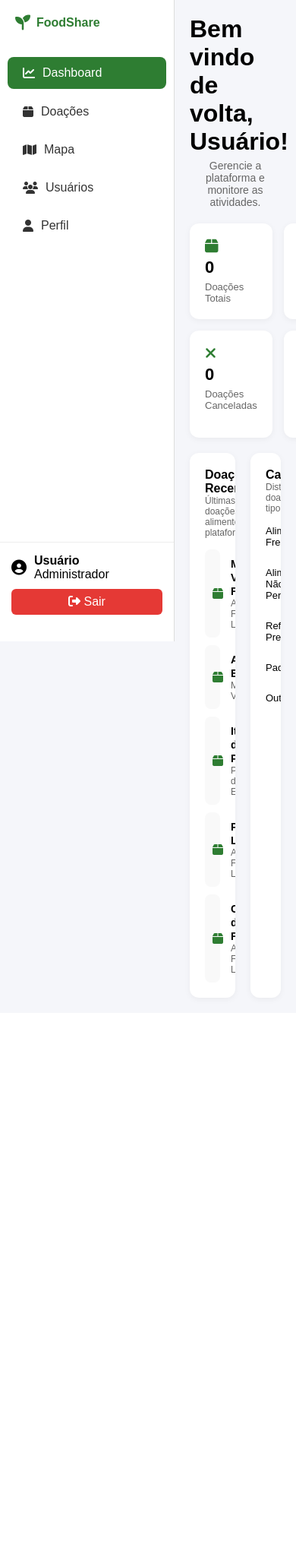
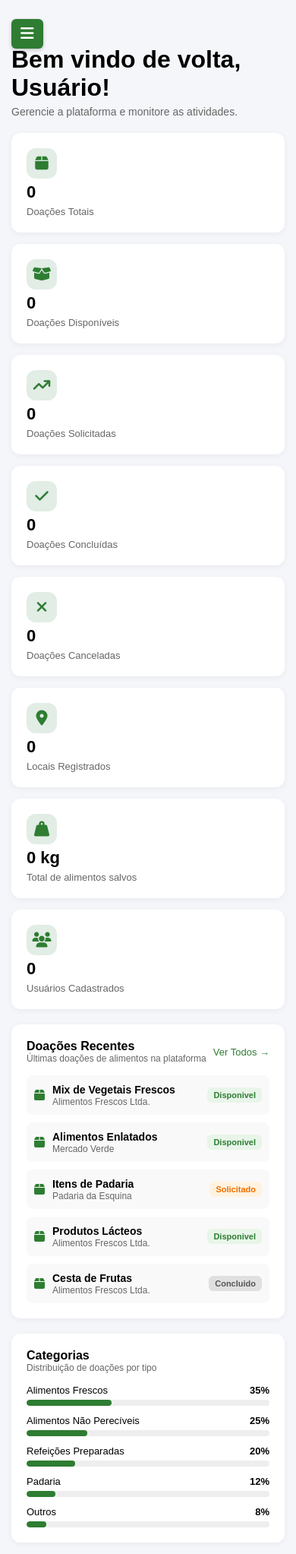
Before and after one commit to darlielp/foodshare, a PHP site: page /dashboard.php in a window 390 px wide; the page is wider, and only the part inside the window is pictured. Shown: that part at 76% size. Before the commit the page ends 1318 px from the top of that part, so only its background shows below. Run offline with PHP 8.4, Linux system fonts and the light colour scheme.

Commit message:
Ajustes no CSS e inclusão da responsividade

```diff
--- a/cadastro.php
+++ b/cadastro.php
@@ -6,6 +6,7 @@
 <html lang="pt-br">
 <head>
     <meta charset="UTF-8">
+    <meta name="viewport" content="width=device-width, initial-scale=1.0">
     <title>Cadastro - FoodShare</title>
 
     <!-- CSS -->
--- a/css/style.css
+++ b/css/style.css
@@ -559,6 +562,7 @@ body {
     margin-bottom: 20px;
     color: #666;
     font-size: 14px;
+    text-align: left;
 }
 
 /* CARDS */
@@ -578,6 +582,16 @@ body {
     display: flex;
     flex-direction: column;
     gap: 5px;
+}
+
+.icon-bg {
+    display: flex;
+    align-items: center;
+    justify-content: center;
+    height: 40px;
+    width: 40px;
+    border-radius: 12px;
+    background-color: #E2EDE5;
 }
 
 .card i {
@@ -1646,3 +1682,157 @@ body {
     padding-bottom: 8px;
     font-size: 13px;
 }
+
+.menu-toggle-checkbox,
+.menu-toggle-label {
+    display: none;
+}
+
+/* responsividade */
+@media screen and (max-width: 900px) {
+    .form-grid {
+        grid-template-columns: 1fr;
+    }
+
+    .full-width {
+        grid-column: span 1;
+    }
+}
+
+@media screen and (max-width: 768px) {
+
+    .container-home { padding: 0 20px; }
+    .navbar { flex-direction: column; gap: 15px; padding: 15px; }
+
+    .menu-toggle-label {
+        display: block;
+        position: fixed;
+        top: 15px;
+        left: 15px;
+        z-index: 1001;
+        background-color: #2e7d32;
+        color: #fff;
+        padding: 8px 12px;
+        border-radius: 6px;
+        cursor: pointer;
+        font-size: 20px;
+        box-shadow: 0 2px 5px rgba(0,0,0,0.2);
+    }
+
+    .menu-toggle-checkbox {
+        display: none;
+    }
+
+    .sidebar {
+        position: fixed;
+        top: 0;
+        left: -250px;
+        width: 230px;
+        height: 100vh;
+        z-index: 1000;
+        transition: left 0.3s ease;
+        box-shadow: 2px 0 10px rgba(0,0,0,0.1);
+    }
+
+    .menu-toggle-checkbox:checked ~ .sidebar {
+        left: 0;
+    }
+
+    .dashboard, .main-content-perfil {
+        margin-left: 0;
+        width: 100%;
+        padding: 60px 15px 15px 15px;
+    }
+
+    .cards {
+        grid-template-columns: 1fr 1fr;
+    }
+
+    .dashboard-grid, .grid-doacoes {
+        grid-template-columns: 1fr;
+    }
+
+    .hero {
+        padding: 40px 0;
+    }
+
+    .hero-grid {
+        grid-template-columns: 1fr;
+        text-align: center;
+    }
+
+    .hero-content h1 {
+        font-size: 32px;
+    }
+
+    .stats {
+        justify-content: center;
+        flex-wrap: wrap;
+    }
+
+    .sobre-grid {
+        grid-template-columns: 1fr;
+    }
+
+    .hero-visual-mockup {
+        display: none;
+    }
+
+    .form-row {
+        grid-template-columns: 1fr;
+    }
+
+    .login-card, .cadastro-card {
+        width: 90%; padding: 20px;
+    }
+
+    .filtros {
+        flex-direction: column;
+        align-items: stretch;
+    }
+
+    .input-busca, .filtros select, .filtros .btn-submit {
+         width: 100%;
+         margin-bottom: 10px;
+         min-width: unset;
+    }
+
+    .profile-info-wrapper {
+        flex-direction: column;
+        text-align: center;
+        align-items: center;
+        margin-top: -50px;
+    }
+
+    .profile-text h2 {
+        margin-top: 10px;
+    }
+
+    .profile-info-wrapper .btn {
+         align-self: center;
+    }
+
+    .card-header-usuarios {
+        flex-direction: column;
+        align-items: flex-start;
+        gap: 15px;
+    }
+
+    .tabela-container {
+        overflow-x: auto;
+        min-height: auto;
+    }
+}
+
+@media screen and (max-width: 480px) {
+    .cards {
+        grid-template-columns: 1fr;
+    }
+
+    .map-overlay {
+        position: relative;
+        top: 0;
+        right: 0;
+        margin-bottom: 15px;
+    }
+}
--- a/dashboard.php
+++ b/dashboard.php
@@ -41,6 +41,7 @@ $categorias = [
 <html lang="pt-br">
 <head>
     <meta charset="UTF-8">
+    <meta name="viewport" content="width=device-width, initial-scale=1.0">
     <title>Dashboard</title>
 
     <link rel="stylesheet" href="css/style.css">
--- a/doacoes.php
+++ b/doacoes.php
@@ -81,6 +81,7 @@ $totalPaginas = ceil($total / $porPagina);
 <html lang="pt-br">
 <head>
     <meta charset="UTF-8">
+    <meta name="viewport" content="width=device-width, initial-scale=1.0">
     <title>Doações</title>
 
     <link rel="stylesheet" href="css/style.css">
--- a/includes/components/cards.php
+++ b/includes/components/cards.php
@@ -1,49 +1,51 @@
 <div class="cards">
 
     <div class="card">
-        <i class="fa-solid fa-box"></i>
+        <div class="icon-bg"><i class="fa-solid fa-box"></i></div>
         <h3><?= $totalDoacoes ?? 0 ?></h3>
         <p>Doações Totais</p>
     </div>
 
     <div class="card">
-        <i class="fa-solid fa-box-open"></i>
+        <div class="icon-bg">
+            <i class="fa-solid fa-box-open"></i>
+        </div>
         <h3><?= $doacoesDisponiveis ?? 0 ?></h3>
         <p>Doações Disponíveis</p>
     </div>
 
     <div class="card">
-        <i class="fa-solid fa-arrow-trend-up"></i>
+        <div class="icon-bg"><i class="fa-solid fa-arrow-trend-up"></i></div>
         <h3><?= $doacoesSolicitadas ?? 0 ?></h3>
         <p>Doações Solicitadas</p>
     </div>
 
     <div class="card">
-        <i class="fa-solid fa-check"></i>
+        <div class="icon-bg"><i class="fa-solid fa-check"></i></div>
         <h3><?= $doacoesConcluidas ?? 0 ?></h3>
         <p>Doações Concluídas</p>
     </div>
 
     <div class="card">
-        <i class="fa-solid fa-xmark"></i>
+        <div class="icon-bg"><i class="fa-solid fa-xmark"></i></div>
         <h3><?= $doacoesCanceladas ?? 0 ?></h3>
         <p>Doações Canceladas</p>
     </div>
 
     <div class="card">
-        <i class="fa-solid fa-location-dot"></i>
+        <div class="icon-bg"><i class="fa-solid fa-location-dot"></i></div>
         <h3><?= $locais ?? 0 ?></h3>
         <p>Locais Registrados</p>
     </div>
 
     <div class="card">
-        <i class="fa-solid fa-weight-hanging"></i>
+        <div class="icon-bg"><i class="fa-solid fa-weight-hanging"></i></div>
         <h3><?= ($totalKg ?? 0) ?> kg</h3>
         <p>Total de alimentos salvos</p>
     </div>
 
     <div class="card">
-        <i class="fa-solid fa-users"></i>
+        <div class="icon-bg"><i class="fa-solid fa-users"></i></div>
         <h3><?= $usuarios ?? 0 ?></h3>
         <p>Usuários Cadastrados</p>
     </div>
--- a/includes/header.php
+++ b/includes/header.php
@@ -1,9 +1,6 @@
 <header class="navbar">
     <div class="logo">
-        <span class="logo-icon">
-            <i class="fa-solid fa-seedling"></i>
-        </span>
-        <span class="logo-text">FoodShare</span>
+        <img src="./img/logo.png" alt="">
     </div>
 
     <div class="nav-buttons">
--- a/includes/sidebar.php
+++ b/includes/sidebar.php
@@ -2,12 +2,18 @@
 <?php
     $pagina = basename($_SERVER['PHP_SELF']);
 ?>
+<input type="checkbox" id="menu-toggle" class="menu-toggle-checkbox">
+<label for="menu-toggle" class="menu-toggle-label">
+    <i class="fa-solid fa-bars"></i>
+</label>
+
 <aside class="sidebar">
 
     <!-- LOGO -->
     <div class="sidebar-logo">
-        <i class="fa-solid fa-seedling"></i>
-        <span>FoodShare</span>
+        <div class="logo">
+            <img src="./img/logo.png" alt="">
+        </div>
     </div>
 
     <!-- MENU -->
--- a/index.php
+++ b/index.php
@@ -2,6 +2,7 @@
 <html lang="pt-br">
 <head>
     <meta charset="UTF-8">
+    <meta name="viewport" content="width=device-width, initial-scale=1.0">
     <title>Home - FoodShare</title>
 
     <!-- CSS conforme padrão das outras páginas -->
--- a/login.php
+++ b/login.php
@@ -6,6 +6,7 @@
 <html lang="pt-br">
 <head></head>
     <meta charset="UTF-8">
+    <meta name="viewport" content="width=device-width, initial-scale=1.0">
     <title>Login - FoodShare</title>
 
     <!-- CSS -->
--- a/mapa.php
+++ b/mapa.php
@@ -41,6 +41,7 @@ $totalReceptores = count(
 <html lang="pt-br">
 <head>
     <meta charset="UTF-8">
+    <meta name="viewport" content="width=device-width, initial-scale=1.0">
     <title>Mapa de Doações</title>
     <link rel="stylesheet" href="css/style.css">
     <link
--- a/nova_doacao.php
+++ b/nova_doacao.php
@@ -2,6 +2,7 @@
 <html lang="pt-br">
 <head>
     <meta charset="UTF-8">
+    <meta name="viewport" content="width=device-width, initial-scale=1.0">
     <title>Nova Doação</title>
 
     <!-- CSS -->
--- a/perfil.php
+++ b/perfil.php
@@ -61,7 +61,7 @@ if (!$dadosUsuario) {
 <html lang="pt-br">
 <head>
     <meta charset="UTF-8">
-
+    <meta name="viewport" content="width=device-width, initial-scale=1.0">
     <!-- CSS conforme padrão das outras páginas -->
     <link rel="stylesheet" href="css/style.css">
 
@@ -89,9 +89,6 @@ if (!$dadosUsuario) {
                     <h2><?= htmlspecialchars($dadosUsuario['nome']); ?></h2>
                     <p><?= htmlspecialchars(ucfirst($dadosUsuario['tipo_conta'])); ?></p>
                 </div>
-                <button class="btn-perfil" style="border:none; cursor:pointer; margin-left: auto;">
-                    Editar Perfil
-                </button>
             </div>
         </section>
 
```
Also changed, not shown: other parts of css/style.css (+35 -10 lines), img/logo.png (added).
